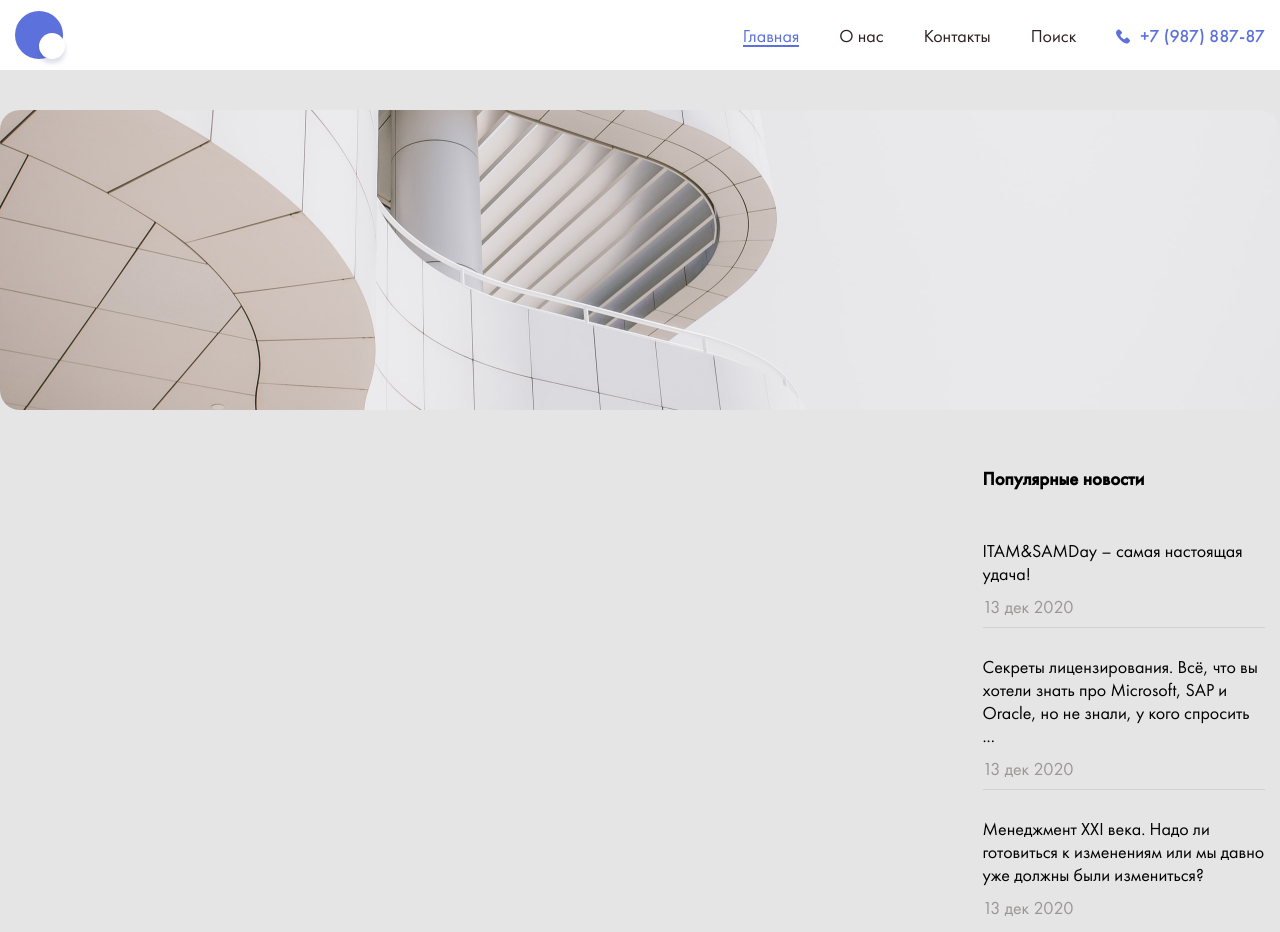
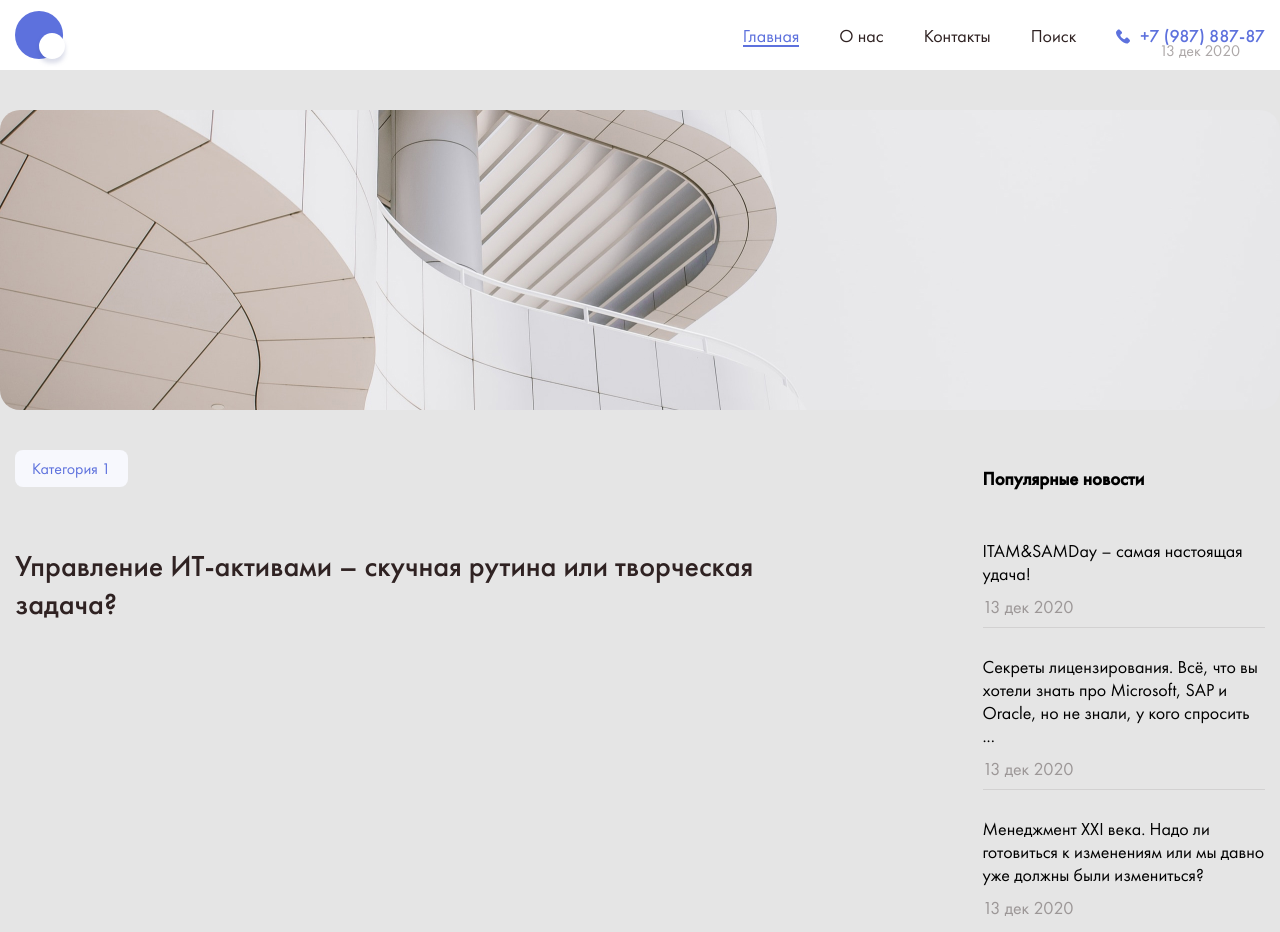
Before and after one commit to lizavetayankina/siteForWordprees, a plain HTML site: page posts.html in a window 1280 px wide. Shown: the top 932 px of the page. Drawn offline with Linux system fonts and the light colour scheme.

Commit message:
create post-category and continue style his

```diff
--- a/posts.html
+++ b/posts.html
@@ -34,8 +34,20 @@
      </div>
      <section class="post-content">
          <div class="container post-content__container ">
-             <div class="post">
-                 <h1></h1>
+             <div class="post-wrapper">
+                 <div class="post">
+                     <div class="post-meta">
+                        <a href ="#" class="post-category">
+                            Категория 1
+                         </a>
+                         <time class="post-date">
+                            13 дек 2020
+                         </time>
+                     </div>
+                    <h1 class="blog-title post-title">
+                        Управление ИТ-активами – скучная рутина или творческая задача?
+                    </h1>
+                 </div>
              </div>
              <aside class="sitebar">
                  <div class="popular-posts">
--- a/styles/posts.css
+++ b/styles/posts.css
@@ -16,6 +16,42 @@
     grid-template-columns: repeat(4, 1fr);
     gap: var(--grid-gap);
 }
-.post {
+.post-wrapper {
     grid-column: 3 span;
 }
+.post {
+   max-width: 800px;
+}
+.post-meta {
+    display: flex;
+    align-items: center;
+    margin-bottom: 30px;
+}
+.post-category {
+    margin-right: 20px;
+    display: inline-block;
+    position: relative;
+    margin-bottom: 30px;
+    z-index: 5;
+    padding: 8px 17px;
+    font-size: 16px;
+    line-height: 21px;
+    color: var(--accent-color);
+    background: #f7f8fd;
+    border-radius: 8px;
+}
+
+.post-date {
+    position: absolute;
+    right: var(--grid-gap);
+    top: var(--grid-gap);
+    font-size: 16px;
+    line-height: 21px;
+    color: rgba(47, 34, 34, 0.4);
+}
+.post-title {
+    font-weight: 450;
+    font-size: 30px;
+    line-height: 38px;
+    color: var(--dark-color);
+}
```
